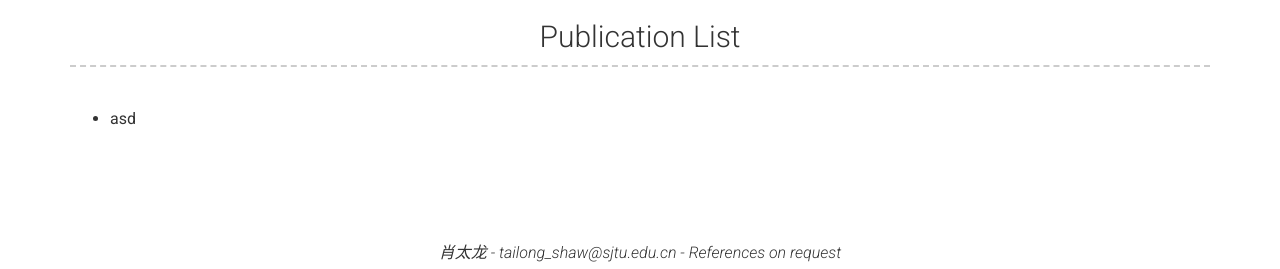
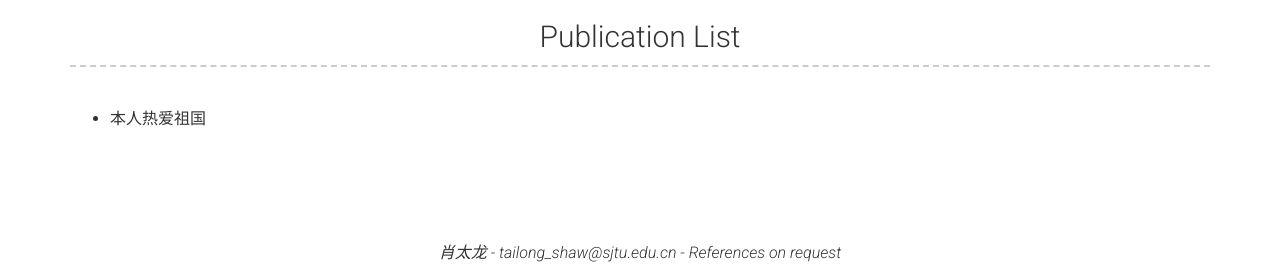
Before and after one commit to XiaoTailong/Shaw, a Jekyll site: the page built from index.md, in a window 1280 px wide. Shown: the part 1605-1874 px from the top of the page. Built offline with Jekyll 4.4.1, drawn with Linux system fonts in a browser that asks for light colours; nearby versions of some CDN libraries.

Commit message:
Update _config.yml

```diff
--- a/_config.yml
+++ b/_config.yml
@@ -65,7 +65,7 @@ more_content: | # this will include new lines to allow paragraphs
   6. Qi, Huamei, **Tailong Xiao**, et al. "Toward Energy-Efficient and Robust Clustering Algorithm on Mobile Ad Hoc Sensor Networks." International Conference on Combinatorial Optimization and Applications. Springer, Cham, 2017.
 
 more_content: |
-  - asd
+  - 本人热爱祖国
 # Publication Section
 # publication_title: Publication List
 
```
